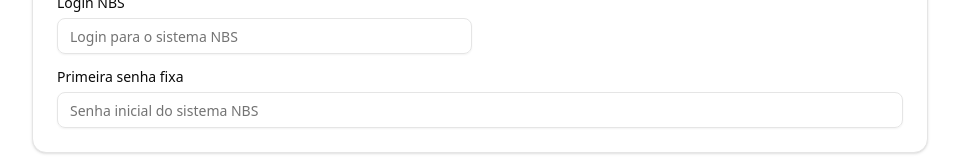
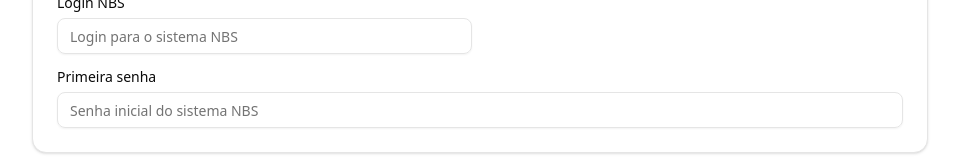
Before and after one commit to DEVeltonrenan/Template-multy-sistema, a React (Vite) app in the folder Frontend/: page / in a window 1280 px wide. Shown: the part 473-633 px from the top of the page, without its empty margins (160-1119 px from the left). Built offline with nearby package versions, Linux system fonts and the light colour scheme.

Commit message:
feat: add axios

```diff
--- a/Frontend/package.json
+++ b/Frontend/package.json
@@ -16,6 +16,7 @@
     "@radix-ui/react-separator": "^1.1.7",
     "@radix-ui/react-slot": "^1.2.3",
     "@tailwindcss/vite": "^4.1.11",
+    "axios": "^1.11.0",
     "class-variance-authority": "^0.7.1",
     "clsx": "^2.1.1",
     "lucide-react": "^0.539.0",
--- a/Frontend/src/components/ui/formulary.jsx
+++ b/Frontend/src/components/ui/formulary.jsx
@@ -215,7 +215,7 @@
             </div>
 
             <div className="space-y-2">
-              <Label htmlFor="nbsPassword">Primeira senha fixa</Label>
+              <Label htmlFor="nbsPassword">Primeira senha</Label>
               <Input
                 id="nbsPassword"
                 type="text"
--- /dev/null
+++ b/package.json
@@ -0,0 +1,5 @@
+{
+  "dependencies": {
+    "axios": "^1.11.0"
+  }
+}
```
Also changed, not shown: 2 other files (tests, documents, lock files or other folders).
